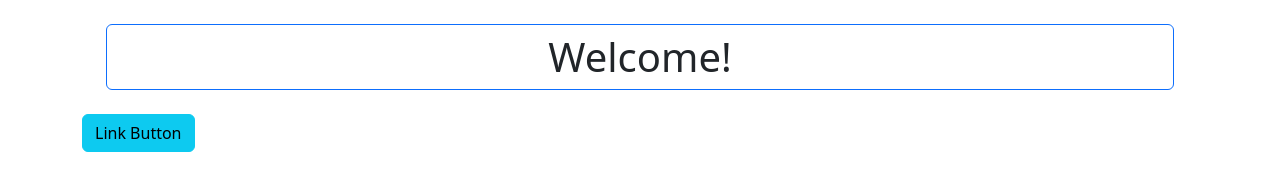
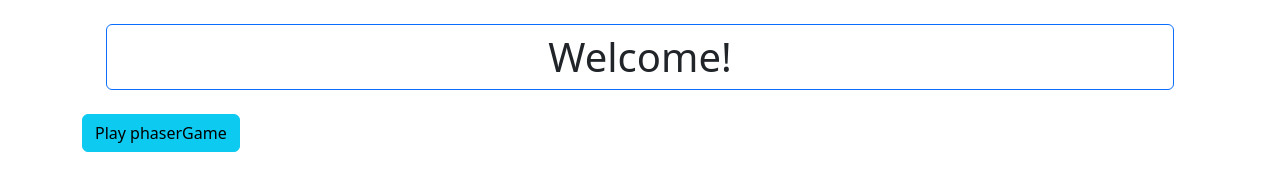
Before and after one commit to WobblyRonnoc/webserver, a plain HTML site: page index.html in a window 1280 px wide. Drawn offline with nearby package versions, Linux system fonts and the light colour scheme.

Commit message:
added assets and index changes

```diff
--- a/index.html
+++ b/index.html
@@ -14,6 +14,6 @@
 </head>
 <body class="container">
     <h1 class="text-center header border border-primary rounded m-4 p-2">Welcome!</h1>
-    <a href="../phaserGame" id="glowbutton" class="btn btn-info" role="button">Link Button</a>
+    <a href="../phaserGame" id="glowbutton" class="btn btn-info" role="button">Play phaserGame</a>
 </body>
 </html>
```
Also changed, not shown: 1 other file.
